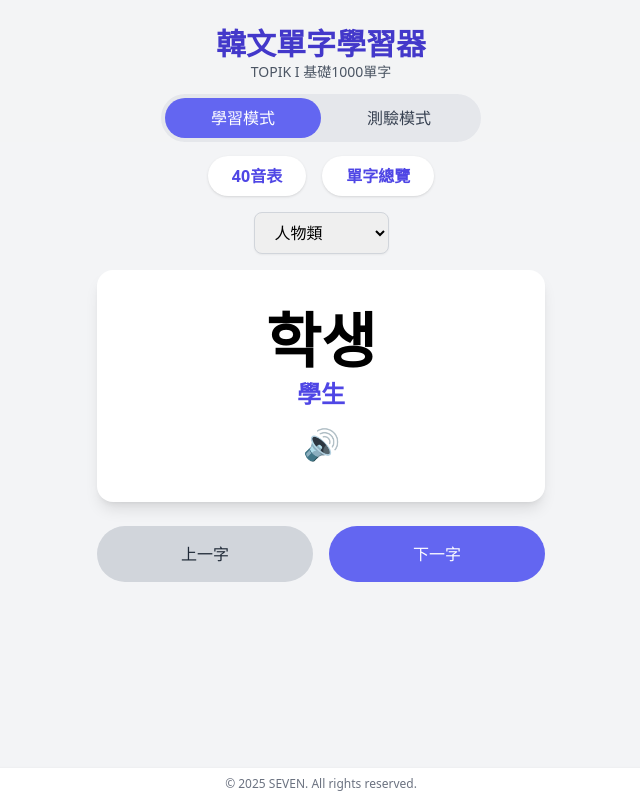
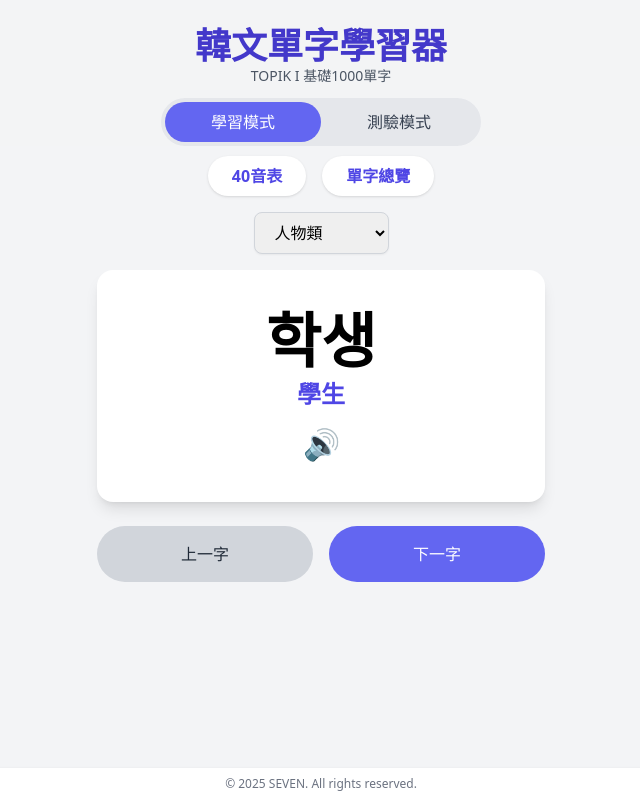
Before and after one commit to seven77-dotcom/korean-self-learning, a plain HTML site: page index.html in a window 1280 px wide. Shown: the whole page, without its empty margins (319-959 px from the left). Drawn offline with nearby package versions, Linux system fonts and the light colour scheme.

Commit message:
Add files via upload

```diff
--- a/index.html
+++ b/index.html
@@ -6,13 +6,15 @@
   <title>韓文單字學習器</title>
   <script src="https://cdn.tailwindcss.com"></script>
   <link href="https://fonts.googleapis.com/css2?family=Noto+Sans+KR:wght@400;700&family=Noto+Sans+TC:wght@400;700&display=swap" rel="stylesheet" />
+  <link href="https://fonts.googleapis.com/css2?family=Noto+Sans+KR&display=swap" rel="stylesheet">
+
 </head>
 
 <body class="bg-gray-100">
 
   <!-- 1. 固定的頂部欄 -->
   <header class="fixed top-[10px] left-0 w-full bg-gray-100/80 backdrop-blur-sm z-40 pt-4 px-4 text-center">
-    <h1 class="text-3xl font-extrabold text-indigo-700">韓文單字學習器</h1>
+    <h1 class="text-4xl font-extrabold text-indigo-700">韓文單字學習器</h1>
     <p class="text-sm text-gray-600 mb-3">TOPIK I 基礎1000單字</p>
 
     <!-- 模式切換按鈕 -->
```
